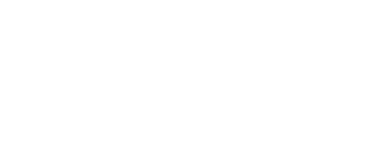
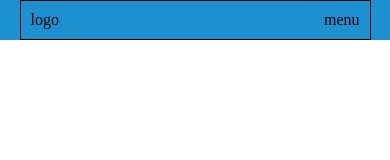
Before and after one commit to VeronicaFontana/htmlcss-responsive-layout, a plain HTML site: page index.html in a window 390 px wide. Drawn offline with Linux system fonts and the light colour scheme.

Commit message:
[ADD] Top bar - mobile first

```diff
--- a/index.html
+++ b/index.html
@@ -1,11 +1,23 @@
 <!DOCTYPE html>
 <html lang="en">
 <head>
+  <link rel="stylesheet" href="style.css">
   <meta charset="UTF-8">
   <meta name="viewport" content="width=device-width, initial-scale=1.0">
-  <title>Document</title>
+  <title>htmlcss-responsive-layout</title>
 </head>
 <body>
+  <header>
+    <section class="container">
+      <div class="top-bar">
+        <div class="logo">logo</div>
+        <div class="menu">menu</div>
+      </div>
+    </section>
+  </header>
 
+  <main></main>
+
+  <footer></footer>
 </body>
 </html>
--- /dev/null
+++ b/style.css
@@ -0,0 +1,23 @@
+*{
+  padding: 0;
+  margin: 0;
+  box-sizing: border-box;
+}
+
+.container{
+  border: 1px solid black;
+  max-width: 1440px;
+  width: 90%;
+  margin: 0 auto;
+}
+
+header{
+  background-color: rgb(29, 145, 207);
+}
+
+/* HEADER */
+.top-bar{
+  display: flex;
+  justify-content: space-between;
+  padding: 10px;
+}
```
